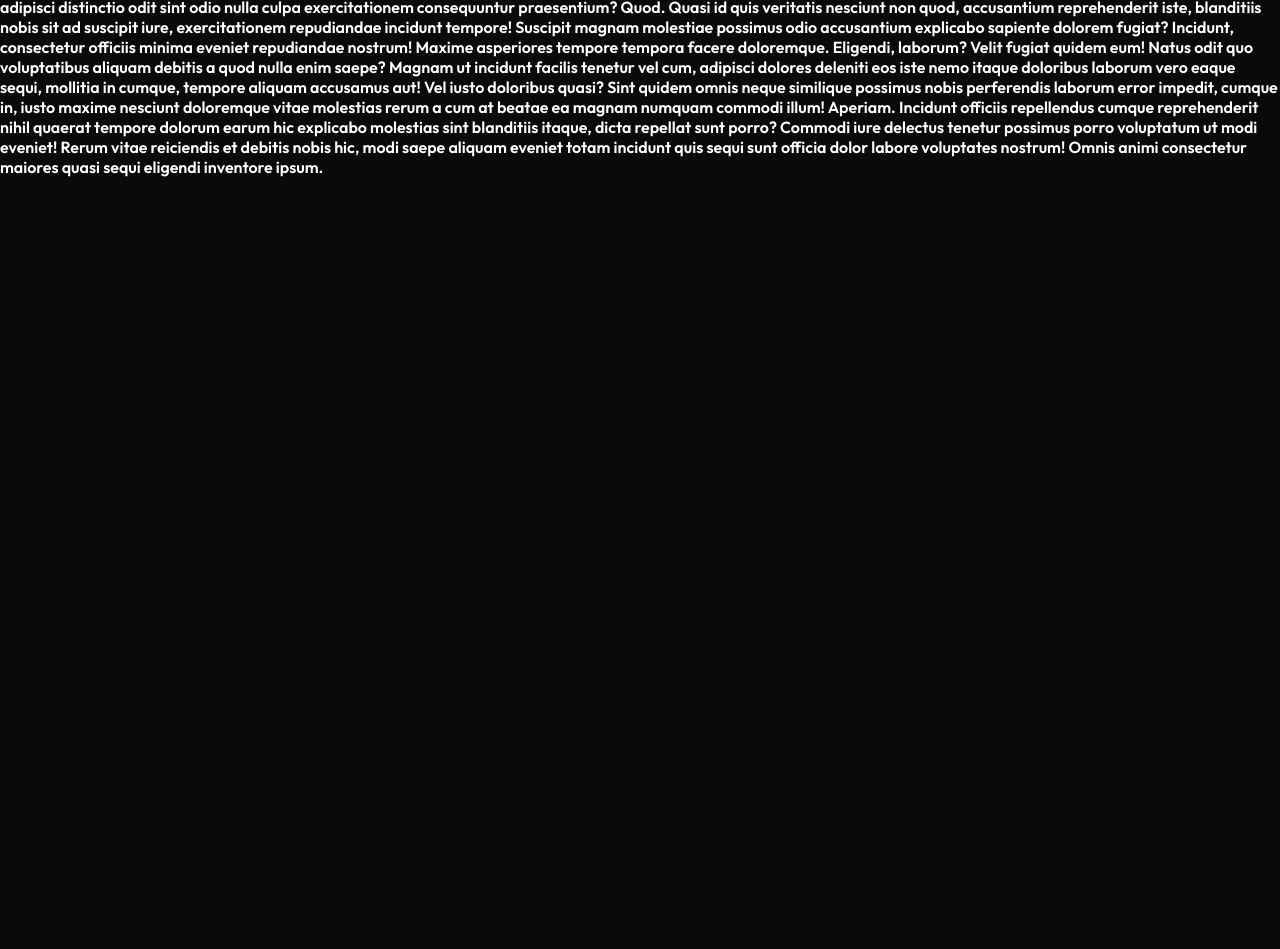
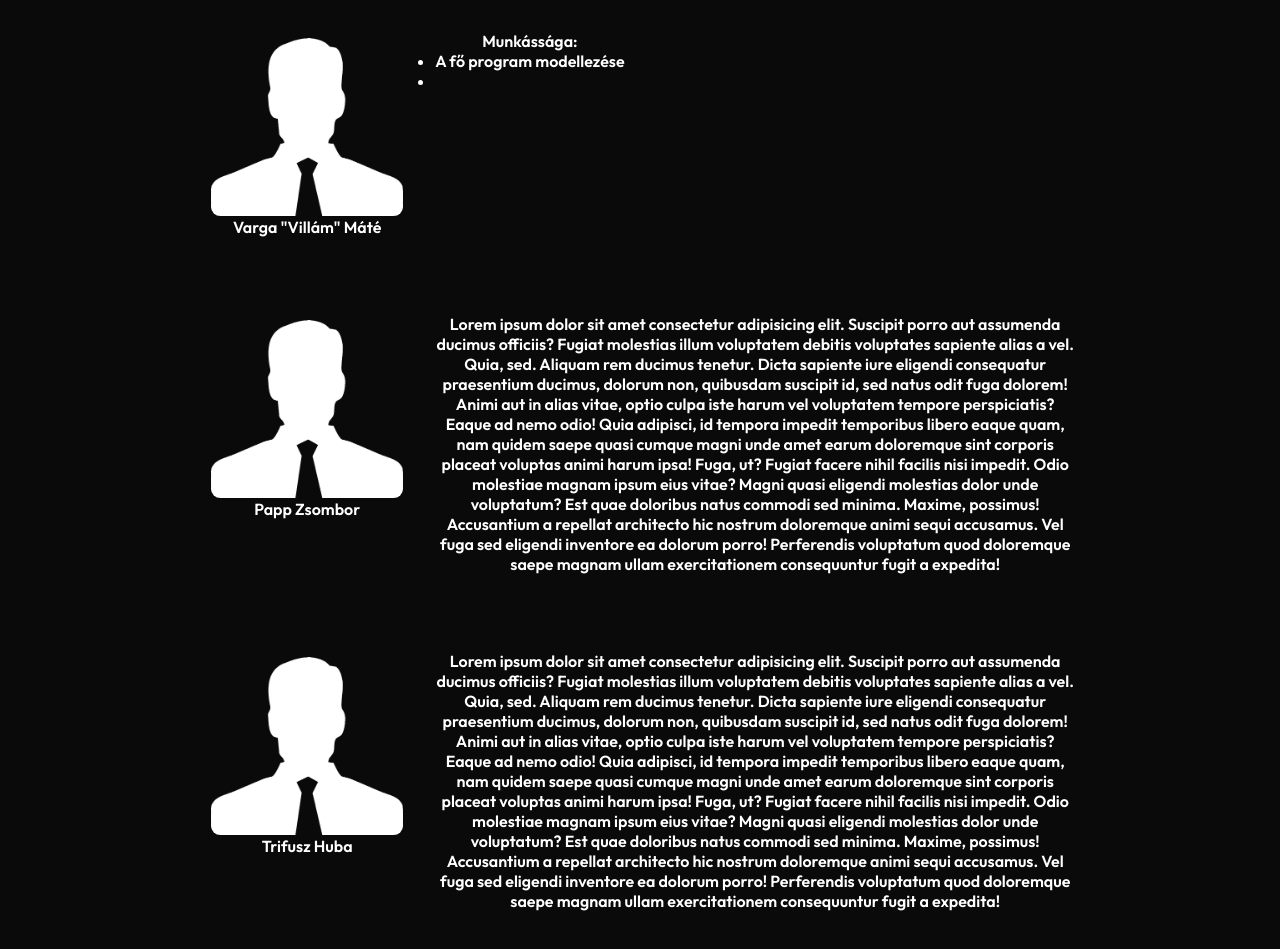
Before and after one commit to TrifuszHuba/FIGYMA, a plain HTML site: page index.html in a window 1280 px wide. Shown: the part 999-1948 px from the top of the page. Drawn offline with Linux system fonts and the light colour scheme.

Commit message:
colleagues info

```diff
--- a/index.html
+++ b/index.html
@@ -28,34 +28,80 @@
         </div>
     </div>
 
-    <div class="temp_scroll">
-        Lorem ipsum dolor sit, amet consectetur adipisicing elit. Odit est dolores numquam doloremque explicabo
-        voluptate eveniet soluta ratione molestiae fuga! Minus ipsum nulla aspernatur perspiciatis commodi fugit ipsa
-        exercitationem quas.
-        Cupiditate delectus corporis debitis eveniet atque commodi illo vitae repellendus necessitatibus culpa! Unde
-        officiis, dignissimos totam modi aspernatur deleniti provident veritatis dolores consequuntur aperiam similique
-        assumenda nobis suscipit iure quidem.
-        Magni, sed. Aliquam doloremque adipisci maiores culpa quibusdam ea enim autem voluptas cupiditate non natus, qui
-        doloribus assumenda cum ipsum laborum libero commodi excepturi modi incidunt totam quo fugiat! Ut.
-        Veniam a fugiat alias provident consequatur earum minima explicabo. Maiores eveniet excepturi debitis
-        repudiandae non aperiam dolore, necessitatibus nisi adipisci distinctio odit sint odio nulla culpa
-        exercitationem consequuntur praesentium? Quod.
-        Quasi id quis veritatis nesciunt non quod, accusantium reprehenderit iste, blanditiis nobis sit ad suscipit
-        iure, exercitationem repudiandae incidunt tempore! Suscipit magnam molestiae possimus odio accusantium explicabo
-        sapiente dolorem fugiat?
-        Incidunt, consectetur officiis minima eveniet repudiandae nostrum! Maxime asperiores tempore tempora facere
-        doloremque. Eligendi, laborum? Velit fugiat quidem eum! Natus odit quo voluptatibus aliquam debitis a quod nulla
-        enim saepe?
-        Magnam ut incidunt facilis tenetur vel cum, adipisci dolores deleniti eos iste nemo itaque doloribus laborum
-        vero eaque sequi, mollitia in cumque, tempore aliquam accusamus aut! Vel iusto doloribus quasi?
-        Sint quidem omnis neque similique possimus nobis perferendis laborum error impedit, cumque in, iusto maxime
-        nesciunt doloremque vitae molestias rerum a cum at beatae ea magnam numquam commodi illum! Aperiam.
-        Incidunt officiis repellendus cumque reprehenderit nihil quaerat tempore dolorum earum hic explicabo molestias
-        sint blanditiis itaque, dicta repellat sunt porro? Commodi iure delectus tenetur possimus porro voluptatum ut
-        modi eveniet!
-        Rerum vitae reiciendis et debitis nobis hic, modi saepe aliquam eveniet totam incidunt quis sequi sunt officia
-        dolor labore voluptates nostrum! Omnis animi consectetur maiores quasi sequi eligendi inventore ipsum.
-    </div>
+    <div class="content">
+        <div class="colleagues">
+            <h1>Munkatársaink</h1>
+            <div class="colleague">
+                <div class="profile">
+                    <img class="colleague_picture" src="images/profile_picture.png" alt="">
+                    <div class="colleague_name">Varga "Villám" Máté</div>
+                </div>
+                <div class="colleague_description">
+                    Munkássága:
+                    <ul>
+                        <li>A fő program modellezése</li>
+                        <li></li>
+                    </ul>
+                </div>
+
+            </div>
+
+            <div class="colleague">
+                <div class="profile">
+                    <img class="colleague_picture" src="images/profile_picture.png" alt="">
+                    <div class="colleague_name">Papp Zsombor</div>
+                </div>
+                <div class="colleague_description">
+                    Lorem ipsum dolor sit amet consectetur adipisicing elit. Suscipit porro aut assumenda ducimus
+                    officiis? Fugiat molestias illum voluptatem debitis voluptates sapiente alias a vel. Quia, sed.
+                    Aliquam rem ducimus tenetur.
+                    Dicta sapiente iure eligendi consequatur praesentium ducimus, dolorum non, quibusdam suscipit
+                    id,
+                    sed natus odit fuga dolorem! Animi aut in alias vitae, optio culpa iste harum vel voluptatem
+                    tempore
+                    perspiciatis?
+                    Eaque ad nemo odio! Quia adipisci, id tempora impedit temporibus libero eaque quam, nam quidem
+                    saepe
+                    quasi cumque magni unde amet earum doloremque sint corporis placeat voluptas animi harum ipsa!
+                    Fuga, ut? Fugiat facere nihil facilis nisi impedit. Odio molestiae magnam ipsum eius vitae?
+                    Magni
+                    quasi eligendi molestias dolor unde voluptatum? Est quae doloribus natus commodi sed minima.
+                    Maxime,
+                    possimus!
+                    Accusantium a repellat architecto hic nostrum doloremque animi sequi accusamus. Vel fuga sed
+                    eligendi inventore ea dolorum porro! Perferendis voluptatum quod doloremque saepe magnam ullam
+                    exercitationem consequuntur fugit a expedita!
+                </div>
+            </div>
+
+            <div class="colleague">
+                <div class="profile">
+                    <img class="colleague_picture" src="images/profile_picture.png" alt="">
+                    <div class="colleague_name">Trifusz Huba</div>
+                </div>
+                <div class="colleague_description">
+                    Lorem ipsum dolor sit amet consectetur adipisicing elit. Suscipit porro aut assumenda ducimus
+                    officiis? Fugiat molestias illum voluptatem debitis voluptates sapiente alias a vel. Quia, sed.
+                    Aliquam rem ducimus tenetur.
+                    Dicta sapiente iure eligendi consequatur praesentium ducimus, dolorum non, quibusdam suscipit
+                    id,
+                    sed natus odit fuga dolorem! Animi aut in alias vitae, optio culpa iste harum vel voluptatem
+                    tempore
+                    perspiciatis?
+                    Eaque ad nemo odio! Quia adipisci, id tempora impedit temporibus libero eaque quam, nam quidem
+                    saepe
+                    quasi cumque magni unde amet earum doloremque sint corporis placeat voluptas animi harum ipsa!
+                    Fuga, ut? Fugiat facere nihil facilis nisi impedit. Odio molestiae magnam ipsum eius vitae?
+                    Magni
+                    quasi eligendi molestias dolor unde voluptatum? Est quae doloribus natus commodi sed minima.
+                    Maxime,
+                    possimus!
+                    Accusantium a repellat architecto hic nostrum doloremque animi sequi accusamus. Vel fuga sed
+                    eligendi inventore ea dolorum porro! Perferendis voluptatum quod doloremque saepe magnam ullam
+                    exercitationem consequuntur fugit a expedita!
+                </div>
+            </div>
+        </div>
 </body>
 
 </html>
--- a/styles/style/style.scss
+++ b/styles/style/style.scss
@@ -28,9 +28,10 @@ html {
         background-color: $background_color;
         font-family: $font_family;
         color: $text_color;
+        scroll-behavior: smooth;
 
         .container {
-            height: 100vh;
+            height: 90vh;
             width: 100vw;
             display: flex;
             margin-top: 12vh;
@@ -42,6 +43,7 @@ html {
                 display: flex;
                 flex-direction: column;
                 justify-items: center;
+                z-index: -1;
 
                 .title {
                     width: min-content;
@@ -69,9 +71,54 @@ html {
             }
         }
 
-        .temp_scroll {
+        .content {
             width: 100vw;
-            height: 5000px;
+            display: flex;
+            justify-content: center;
+            flex-direction: column;
+            margin-bottom: 20vh;
+
+            .colleagues {
+                display: flex;
+                flex-direction: column;
+                text-align: center;
+                align-items: center;
+
+                h1 {
+                    margin: 5vw;
+                    font-size: 3vw;
+                }
+
+                .colleague {
+                    width: 70vw;
+                    // background-color: #333;
+                    margin: 2vw;
+                    display: flex;
+                    flex-direction: row;
+
+                    .profile {
+
+                        // background-color: green;
+
+                        .colleague_picture {
+                            width: 15vw;
+                            margin: 1.5vw;
+                            margin-bottom: 1px;
+                            // background-color: #666;
+                            float: left;
+                            border-radius: 5%;
+                        }
+
+                        .colleague_name {
+                            margin-bottom: 1vw;
+                        }
+                    }
+
+                    .colleague_description {
+                        margin: 1vw;
+                    }
+                }
+            }
         }
     }
 }
```
Also changed, not shown: images/profile_picture.png (added), styles/style/style.css, 1 other file.
